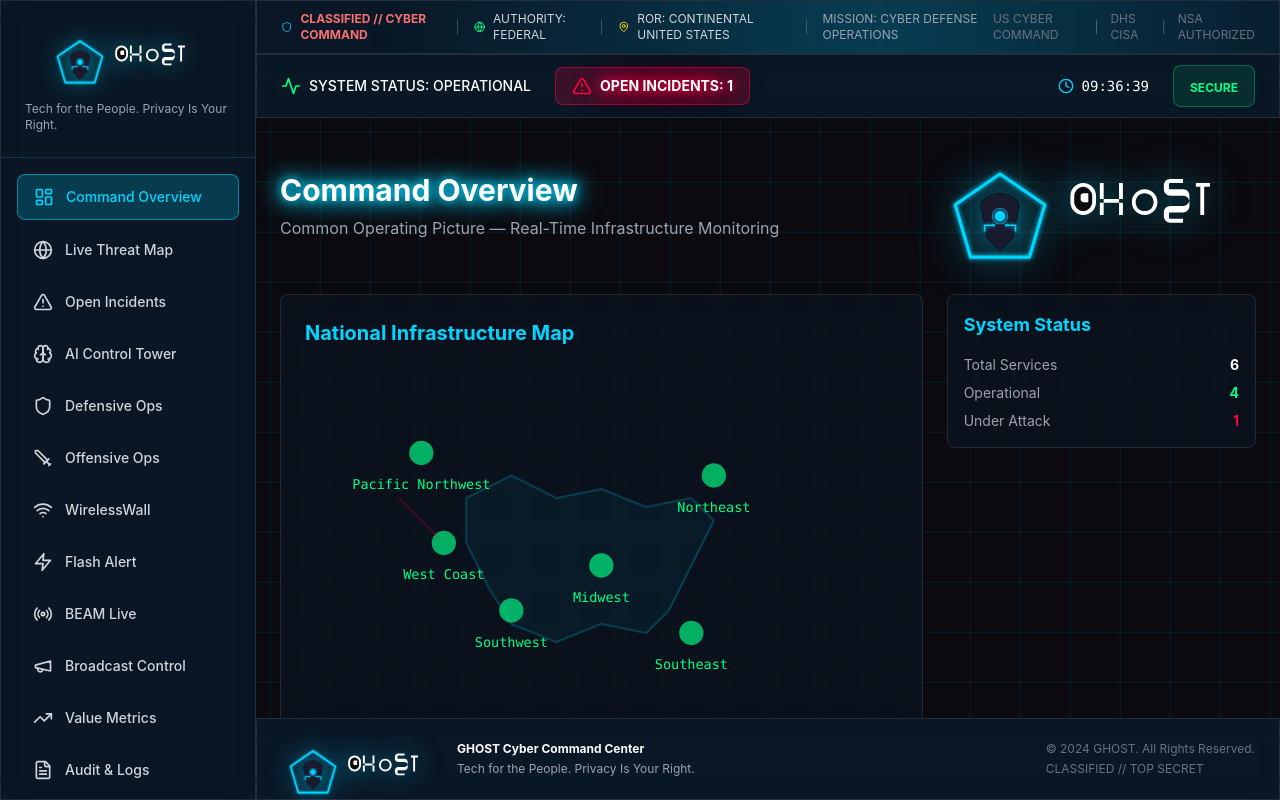
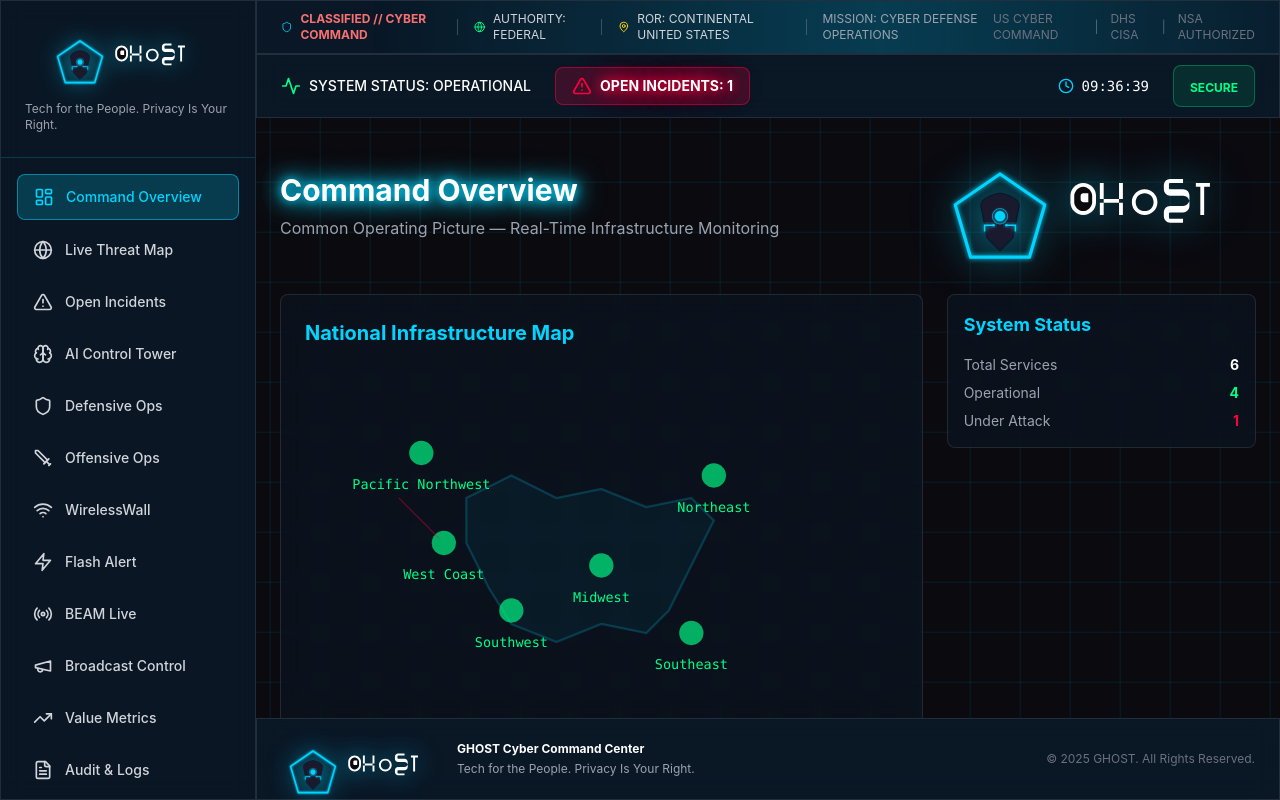
Before and after one commit to ondhiyabhavin-create/ghost-cyber-command, a React (Vite) app: page / in a window 1280 px wide. Built offline with nearby package versions, Linux system fonts and the light colour scheme.

Commit message:
Update footer: change year to 2025 and remove CLASSIFIED line

```diff
--- a/src/components/Footer.tsx
+++ b/src/components/Footer.tsx
@@ -20,8 +20,7 @@ export default function Footer() {
         </div>
 
         <div className="text-xs text-gray-500">
-          <div>© 2024 GHOST. All Rights Reserved.</div>
-          <div className="mt-1">CLASSIFIED // TOP SECRET</div>
+          <div>© 2025 GHOST. All Rights Reserved.</div>
         </div>
       </div>
     </motion.footer>
```
